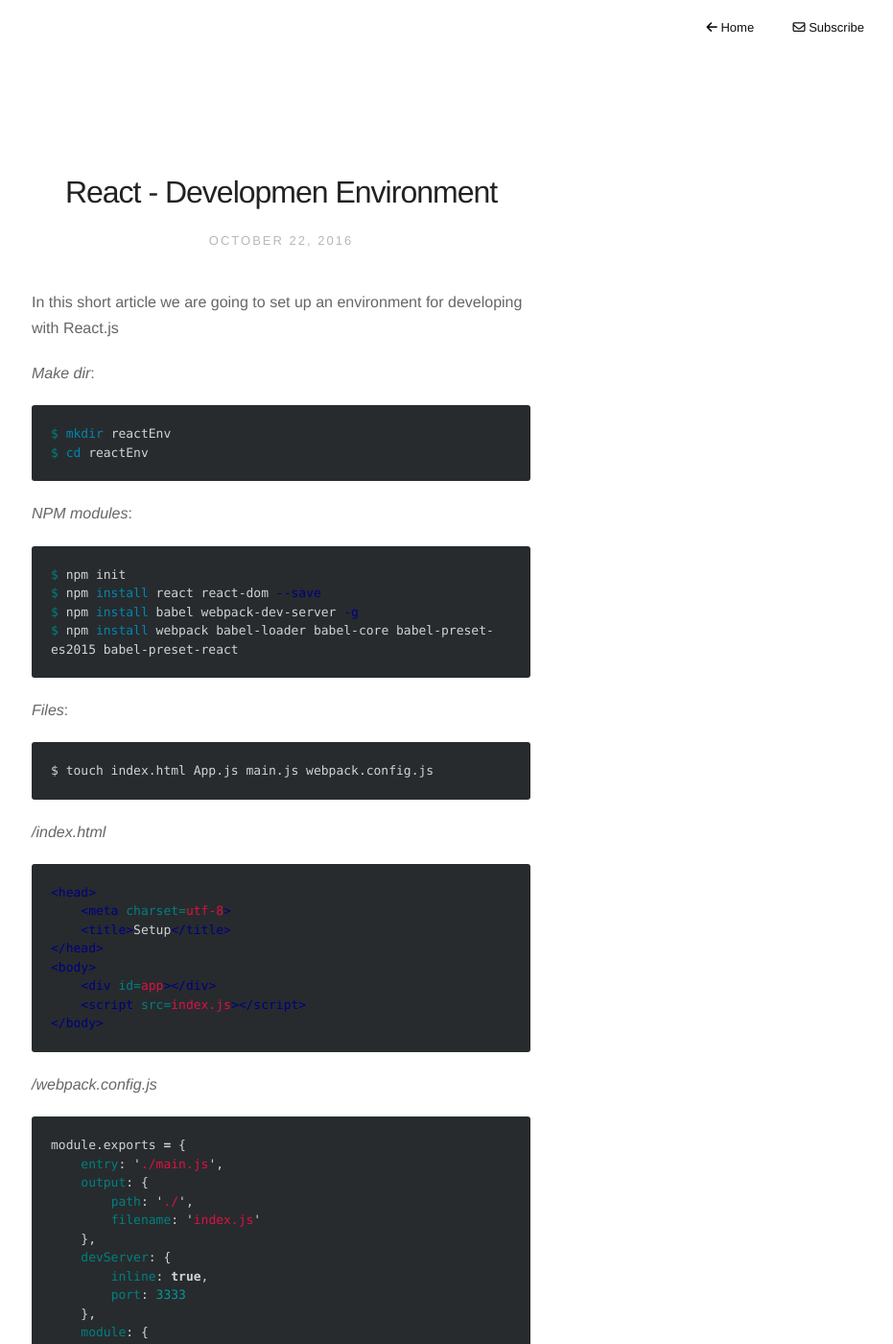
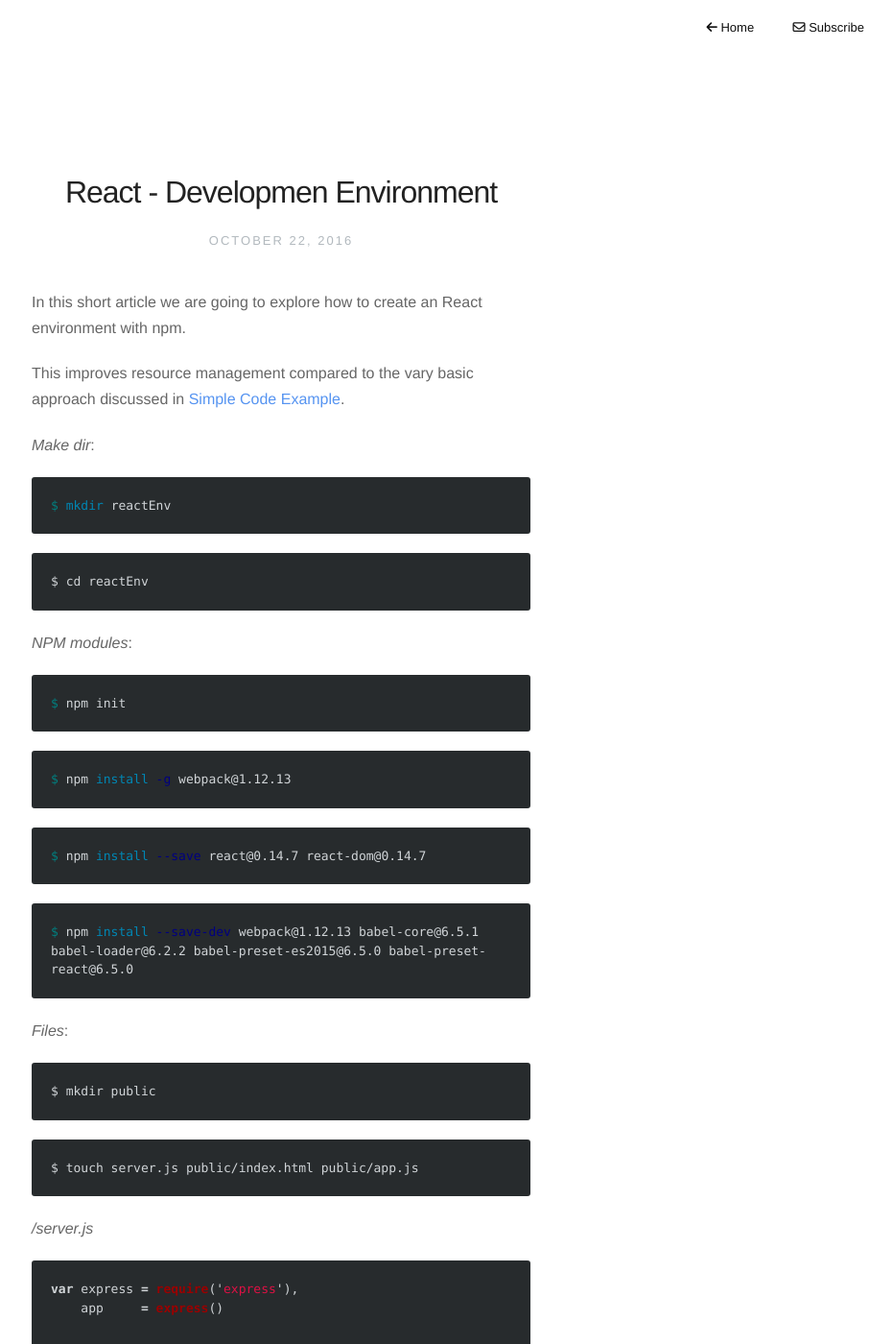
Before and after one commit to develdoe/develdoe.github.io, a Jekyll site: the page built from _posts/2016-10-22-react-developmen-environment.md, in a window 1280 px wide and 1400 px high. Shown: the whole window at 96% size, without its empty margins (347-1278 px from the left). Built offline with Jekyll 4.4.1, drawn with Linux system fonts in a browser that asks for light colours; nearby versions of some CDN libraries; comment, search, counter and statistics services are not loaded; some of the changed text lies outside the part shown.

Commit message:
Updated 2016-10-22-react-developmen-environment.md

````diff
--- a/_posts/2016-10-22-react-developmen-environment.md
+++ b/_posts/2016-10-22-react-developmen-environment.md
@@ -6,12 +6,18 @@
 category:
   - react
 ---
-In this short article we are going to set up an environment for developing with React.js
+In this short article we are going to explore how to create an React environment with npm.
+
+This improves resource management compared to the vary basic approach discussed in [Simple Code Example](http://develdoe.com/2016/react-simple-code-example/).
+
 
 *Make dir*:
 
 ```bash
 $ mkdir reactEnv
+```
+
+```
 $ cd reactEnv
 ```
 
@@ -19,95 +25,70 @@
 
 ```bash
 $ npm init
-$ npm install react react-dom --save
-$ npm install babel webpack-dev-server -g
-$ npm install webpack babel-loader babel-core babel-preset-es2015 babel-preset-react
 ```
+
+```bash
+$ npm install -g webpack@1.12.13
+```
+
+```bash
+$ npm install --save react@0.14.7 react-dom@0.14.7
+```
+
+```bash
+$ npm install --save-dev webpack@1.12.13 babel-core@6.5.1 babel-loader@6.2.2 babel-preset-es2015@6.5.0 babel-preset-react@6.5.0
+```
+
+
 
 *Files*:
 
 ```
-$ touch index.html App.js main.js webpack.config.js
+$ mkdir public
+```
+
+```
+$ touch server.js public/index.html public/app.js
+```
+
+*/server.js*
+
+```js
+var express = require('express'),
+    app     = express()
+
+
+app.use(express.static('public'))
+
+app.listen(4000, function(){
+    console.log('Express server is up on port: 4000')
+})
 ```
 
 */index.html*
 
 ```html
+<!DOCTYPE html>
+<html lang=en>
 <head>
     <meta charset=utf-8>
-    <title>Setup</title>
 </head>
 <body>
+
     <div id=app></div>
-    <script src=index.js></script>
+
+    <script type=text/babel src=bundle.js></script>
+
 </body>
+</html>
 ```
 
-*/webpack.config.js*
+*/public/app.js*
 
-```javascript
-module.exports = {
-    entry: './main.js',
-    output: {
-        path: './',
-        filename: 'index.js'
-    },
-    devServer: {
-        inline: true,
-        port: 3333
-    },
-    module: {
-        loaders:[
-            {
-                test: /\.js$/,
-                exclude: /node_modules/,
-                loader: 'babel',
-                query:{
-                    presets: ['es2015','react']
-                }
-            }
-        ]
-    }
+```js
+function init(){
+    document.write('from init function')
 }
+
+init()
 ```
-
-*/App.js*
-
-```javascript
-import React from 'react';
-class App extends React.Component{
-    render(){
-        return <div>Helllo</div>
-    }
-}
-export default App
-```
-
-*/main.js*
-
-```javascript
-import React from 'react'
-import ReactDOM from 'react-dom'
-import App from './App.js'
-ReactDOM.render(<App />,document.getElementById('app'))
-```
-
-*/package.json*
-
-```json
-{
-  "name": "reactenv",
-  "version": "1.0.0",
-  "description": "",
-  "main": "index.js",
-  "scripts": {
-    "start": "webpack-dev-server"
-  },
-  "author": "",
-  "license": "ISC",
-  "dependencies": {
-    "react": "^15.3.2",
-    "react-dom": "^15.3.2"
-  }
-}
-```
````
